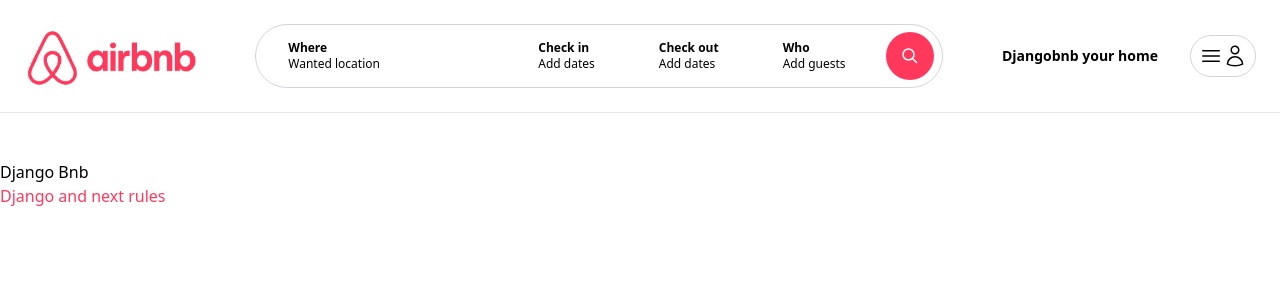
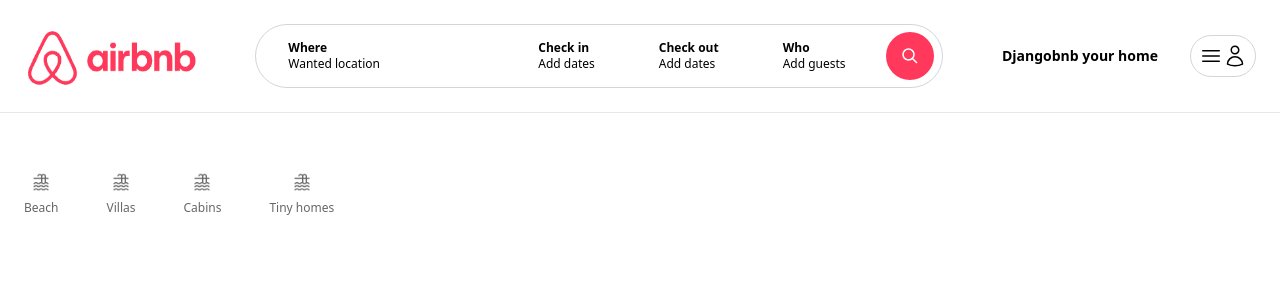
Before and after one commit to Exozar/Final-Project-ITE183, a Next.js app: page / in a window 1280 px wide. Shown: the top 300 px of the page. Built offline with nearby package versions, Linux system fonts and the light colour scheme.

Commit message:
Categories_Salazar

```diff
--- /dev/null
+++ b/app/Components/Categories.tsx
@@ -0,0 +1,45 @@
+import Image from "next/image";
+
+const Categories = () => {
+    return (
+        <div className="pt-3 cursor-pointer flex items-center space-x-12">
+            <div className="pb-4 flex flex-col items-center space-y-2 border-b-2 border-white opacity-60 hover:border-gray-200 hover:opacity-100">
+                <Image
+                    src="/icn-category-beach.jpeg"
+                    alt="Categories - Beach"
+                    width={20}
+                    height={20}
+                />
+                <span className="text-xs">Beach</span>
+            </div>
+            <div className="pb-4 flex flex-col items-center space-y-2 border-b-2 border-white opacity-60 hover:border-gray-200 hover:opacity-100">
+                <Image
+                    src="/icn-category-beach.jpeg"
+                    alt="Categories - Beach"
+                    width={20}
+                    height={20}
+                />
+                <span className="text-xs">Villas</span>
+            </div>
+            <div className="pb-4 flex flex-col items-center space-y-2 border-b-2 border-white opacity-60 hover:border-gray-200 hover:opacity-100">
+                <Image
+                    src="/icn-category-beach.jpeg"
+                    alt="Categories - Beach"
+                    width={20}
+                    height={20}
+                />
+                <span className="text-xs">Cabins</span>
+            </div>
+            <div className="pb-4 flex flex-col items-center space-y-2 border-b-2 border-white opacity-60 hover:border-gray-200 hover:opacity-100">
+                <Image
+                    src="/icn-category-beach.jpeg"
+                    alt="Categories - Beach"
+                    width={20}
+                    height={20}
+                />
+                <span className="text-xs">Tiny homes</span>
+            </div>
+        </div>
+    )
+}
+export default Categories;
--- a/app/page.tsx
+++ b/app/page.tsx
@@ -1,10 +1,9 @@
+import Categories from "./Components/Categories";
+
 export default function Home() {
   return (
-    <main className="">
-      Django Bnb
-
-
-      <h2 className="text-airbnb">Django and next rules</h2>
+    <main className="max-w-[1500px] mx-auto px-6">
+      <Categories />
     </main>
   );
 }
```
